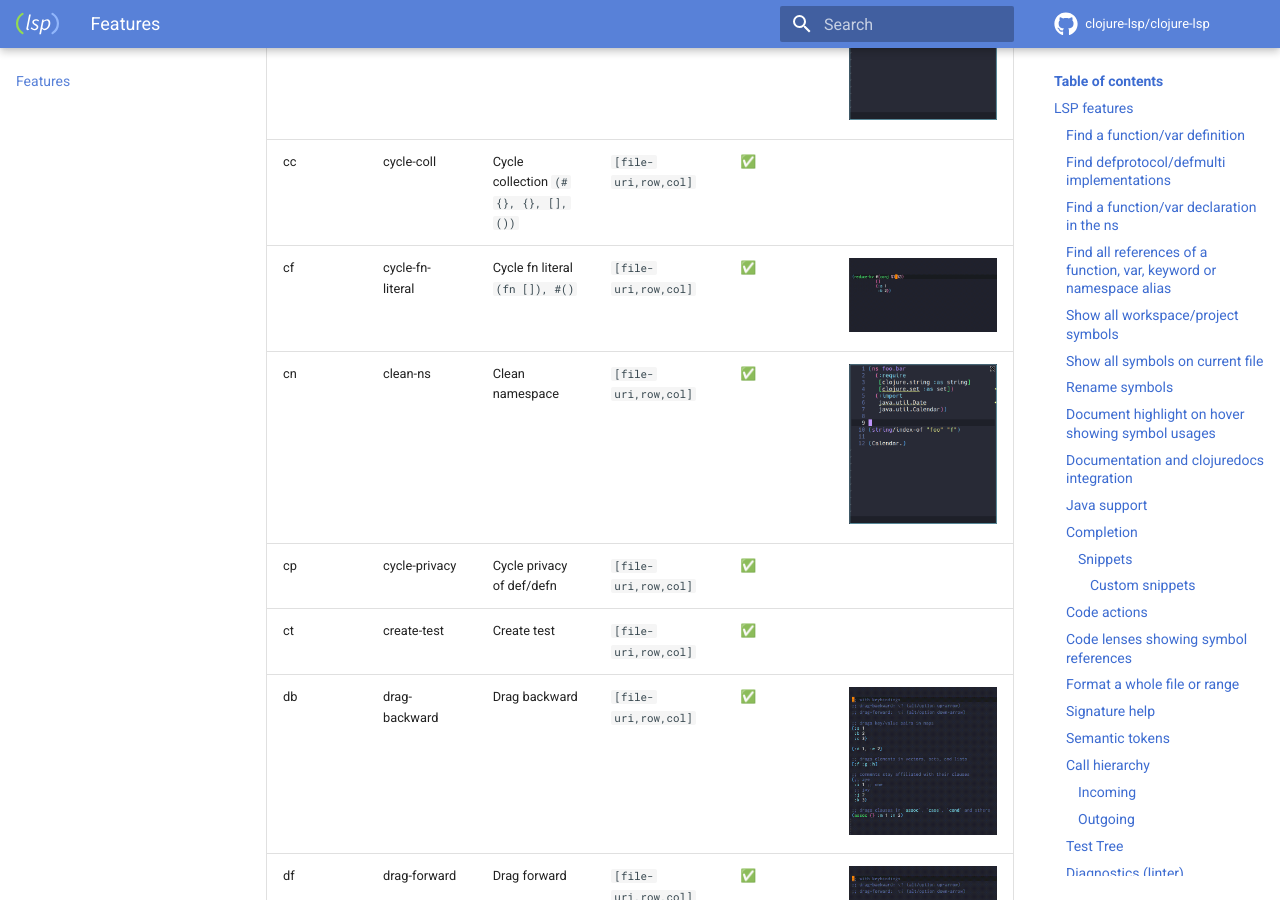
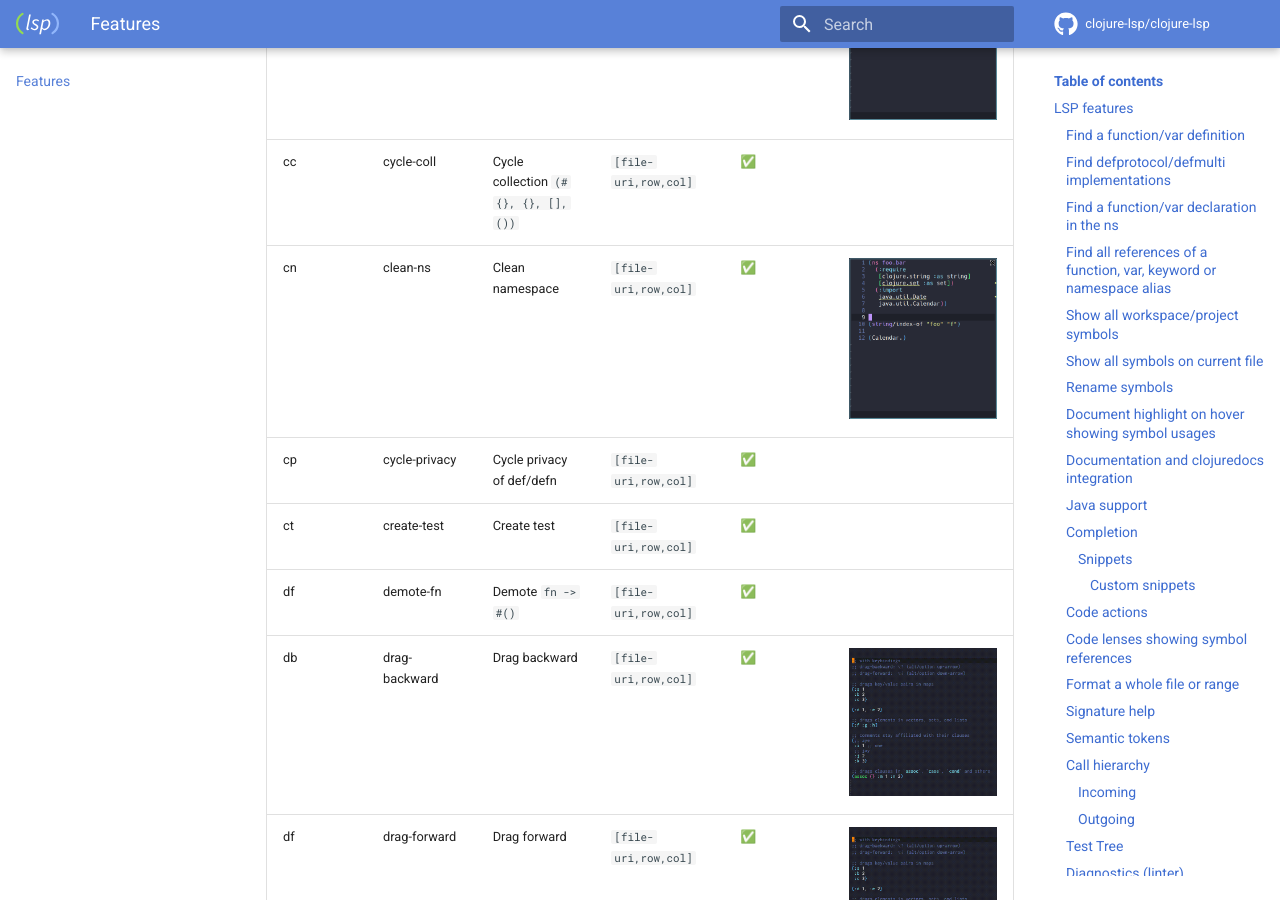
Before and after one commit to clojure-lsp/clojure-lsp, an MkDocs documentation site: the page built from docs/features.md, in a window 1280 px wide and 900 px high, scrolled down 10710 px. Built offline with MkDocs 1.6.1 and Material for MkDocs 9.7.7, drawn with Linux system fonts in a browser that asks for light colours; comment, search, counter and statistics services are not loaded.

Commit message:
Replace cycle-fn-literal with demote-fn

```diff
--- a/docs/features.md
+++ b/docs/features.md
@@ -401,10 +401,10 @@ Arguments:
 | am       | add-missing-libspec     | Add missing require                    | `[file-uri,row,col]`                             | ✅                        | <a href="../images/features/add-missing-require.gif"><img src="../images/features/add-missing-require.gif" width=360 alt="Screen recording of Add missing require"></a>                  |
 | as       | add-require-suggestion  | Add require suggestion                 | `[file-uri,row,col,ns,alias,refer]`              | ✅                        | <a href="../images/features/add-alias-suggestion.gif"><img src="../images/features/add-alias-suggestion.gif" width=360 alt="Screen recording of Add require suggestion"></a>             |
 | cc       | cycle-coll              | Cycle collection `(#{}, {}, [], ())`   | `[file-uri,row,col]`                             | ✅                        |                                                                                                                                                                                          |
-| cf       | cycle-fn-literal        | Cycle fn literal `(fn []), #()`        | `[file-uri,row,col]`                             | ✅                        | <a href="../images/features/cycle-fn-literal.gif"><img src="../images/features/cycle-fn-literal.gif" width=480 alt="Screen recording of Cycle function literal"></a>                     |
 | cn       | clean-ns                | Clean namespace                        | `[file-uri,row,col]`                             | ✅                        | <a href="../images/features/clean-ns.gif"><img src="../images/features/clean-ns.gif" width=360 alt="Screen recording of Clean namespace"></a>                                            |
 | cp       | cycle-privacy           | Cycle privacy of def/defn              | `[file-uri,row,col]`                             | ✅                        |                                                                                                                                                                                          |
 | ct       | create-test             | Create test                            | `[file-uri,row,col]`                             | ✅                        |                                                                                                                                                                                          |
+| df       | demote-fn               | Demote `fn -> #()`                     | `[file-uri,row,col]`                             | ✅                        |                                                                                                                                                                                          |
 | db       | drag-backward           | Drag backward                          | `[file-uri,row,col]`                             | ✅                        | <a href="../images/features/drag.gif"><img src="../images/features/drag.gif" width=520 alt="Screen recording of Drag forward and backward"></a>                                          |
 | df       | drag-forward            | Drag forward                           | `[file-uri,row,col]`                             | ✅                        | <a href="../images/features/drag.gif"><img src="../images/features/drag.gif" width=520 alt="Screen recording of Drag forward and backward"></a>                                          |
 | ef       | extract-function        | Extract Function                       | `[file-uri,row,col,name]`                        | ✅                        | <a href="../images/features/extract-function.gif"><img src="../images/features/extract-function.gif" width=360 alt="Screen recording of Extract function"></a>                           |
```
Also changed, not shown: CHANGELOG.md (+4 -1 lines), docs/images/features/cycle-fn-literal.gif (deleted), 5 other files.
